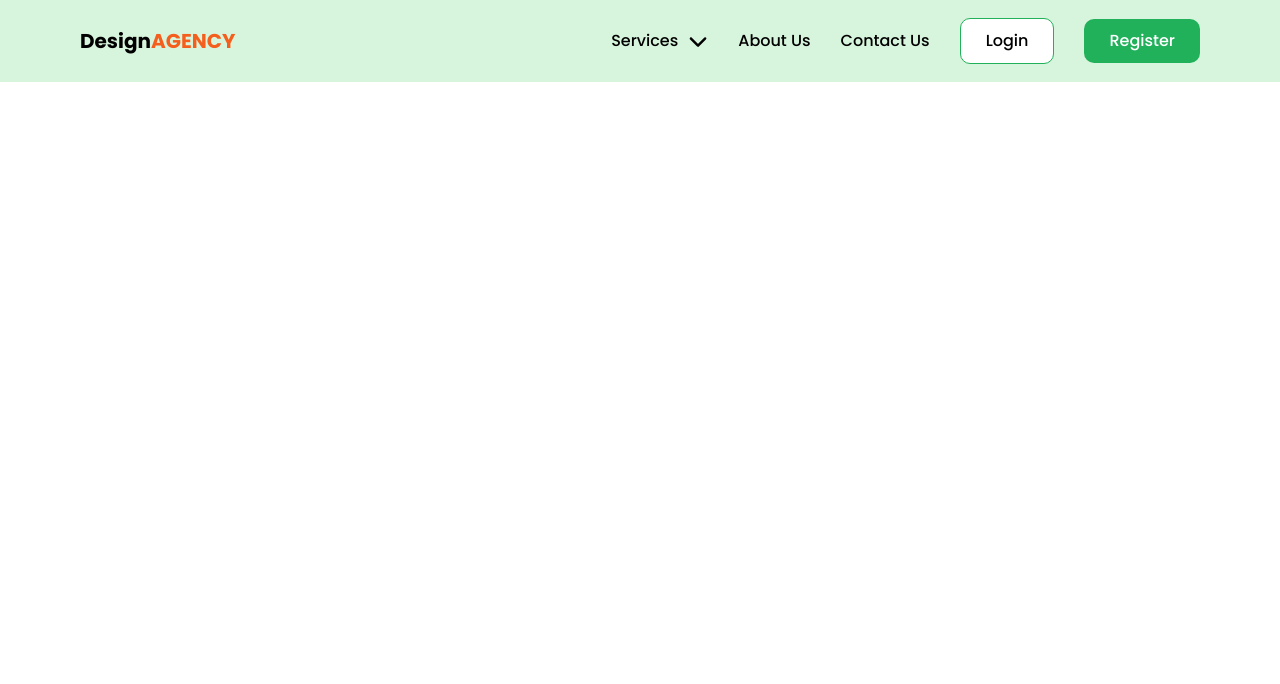
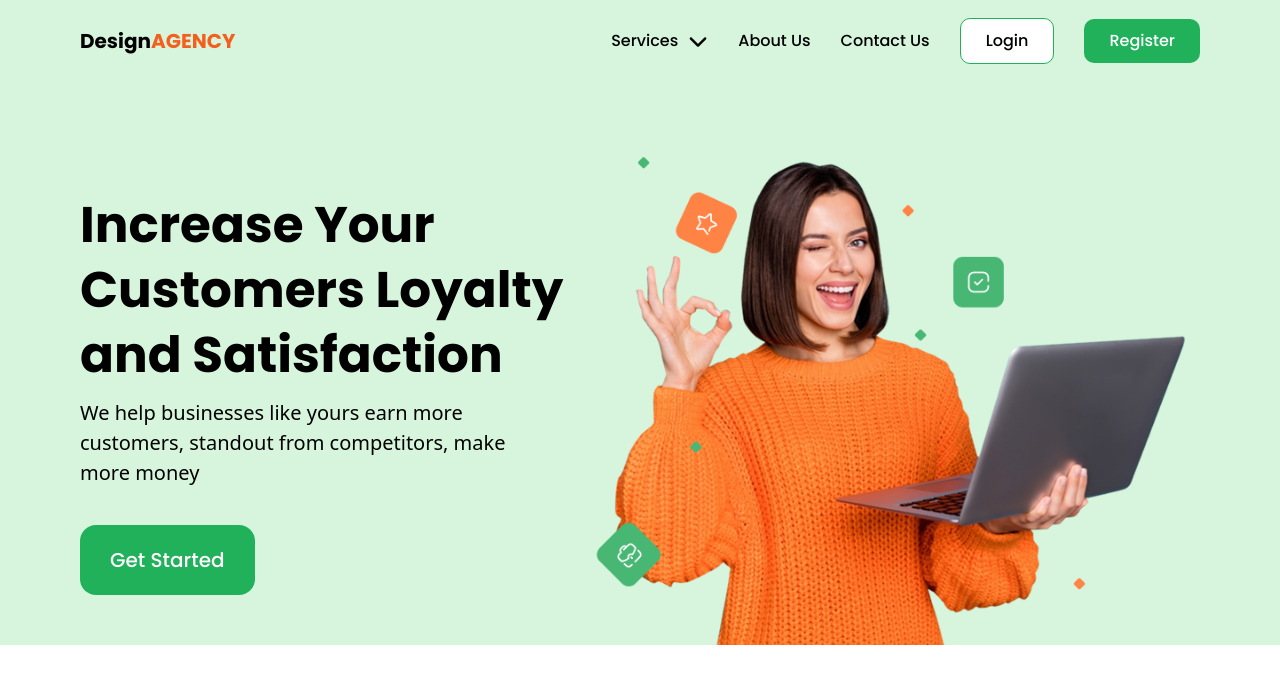
Before and after one commit to kpeale/design-agency, a Next.js app: page / in a window 1280 px wide. Shown: the top 684 px of the page. Built offline with nearby package versions, Linux system fonts and the light colour scheme.

Commit message:
work on hero secrion

```diff
--- /dev/null
+++ b/app/components/Hero.tsx
@@ -0,0 +1,35 @@
+import Image from 'next/image';
+const Hero = () => {
+  return (
+    <section className='bg-[#D7F5DC] mx-auto  fixed px-4 md:px-8 lg:px-10 xl:px-20 2xl:px-32 flex flex-col lg:flex-row items-center justify-center bg:justify-evenly gap-[16px]'>
+      <div className='mt-[5rem] lg:mt-[9rem]'>
+        <div className=' flex flex-col gap-[10px] items-start justify-start'>
+          <h2 className='font-poppins font-bold text-black text-[22px] nwsm:text-[30px] leading-[30px] lg:leading-[50px] max-w-[550px] md:max-w-max lg:max-w-[550px] lg:text-[40px] xl:text-[50px] xl:leading-[65px]'>
+            Increase Your Customers Loyalty and Satisfaction
+          </h2>
+          <p className='text-black text-[16px] md:text-[20px] font-normal md:font-medium max-w-[472px] md:max-w-max lg:max-w-[472px]'>
+            We help businesses like yours earn more customers, standout from
+            competitors, make more money
+          </p>
+        </div>
+
+        <div className='mt-[37px] flex items-center justify-center lg:justify-start lg:items-start'>
+          <button className='bg-[#20B15A] text-white rounded-[16px] px-[30px] py-[20px]  font-poppins font-medium text-[20px]'>
+            Get Started
+          </button>
+        </div>
+      </div>
+
+      <div className='flex items-center justify-center lg:items-start lg:justify-start mt-[2rem] md:mt-[5rem] xl:mt-[9rem]'>
+        <Image
+          src='/images/heroImg.png'
+          width={672}
+          height={564}
+          alt='hero image'
+        />
+      </div>
+    </section>
+  );
+};
+
+export default Hero;
--- a/app/components/Nav.tsx
+++ b/app/components/Nav.tsx
@@ -39,7 +39,7 @@ const Nav = () => {
   useEffect(() => {
     const handleClickOutside = (event: MouseEvent) => {
       if (navRef.current && !navRef.current.contains(event.target as Node)) {
-        setShowLinks(false); // only close mobile menu, not dropdown
+        setShowLinks(false);
       }
     };
 
--- a/app/globals.css
+++ b/app/globals.css
@@ -1,7 +1,9 @@
 @import "tailwindcss";
 
-@theme inline {
+@theme  {
 
   --font-poppins: var(--font-poppins);
+  --breakpoint-nwsm:25rem;
+  --breakpoint--bg:125rem;
 
 }
--- a/app/page.tsx
+++ b/app/page.tsx
@@ -1,9 +1,11 @@
 import Nav from './components/Nav';
+import Hero from './components/Hero';
 
 export default function Home() {
   return (
     <>
       <Nav />
+      <Hero />
     </>
   );
 }
```
